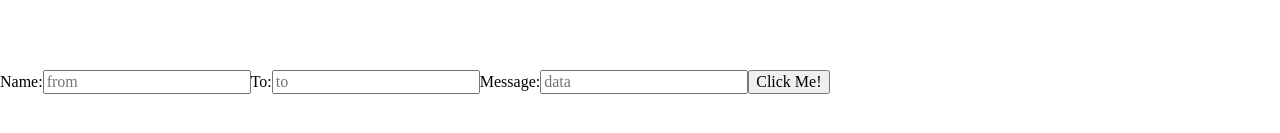
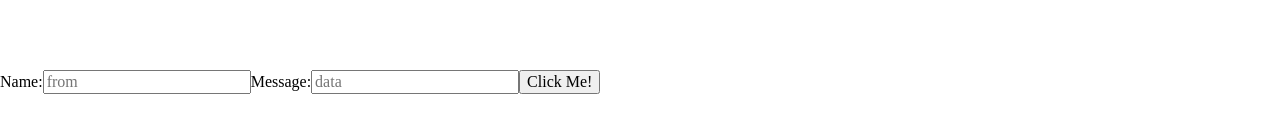
Before and after one commit to kamiifx/WebAppEksamen, a React (Create React App) app in the folder client/: page /contact in a window 1280 px wide. Shown: the part 491-624 px from the top of the page. Built offline with nearby package versions, Linux system fonts and the light colour scheme; no server answers.

Commit message:
adding user contact

```diff
--- a/client/src/components/Contact.js
+++ b/client/src/components/Contact.js
@@ -14,16 +14,39 @@ function Contact(){
     const [error, setError] = useState(null);
     const [success, setSuccess] = useState(false);
     const history = useHistory();
-    const {setUser} = useAuthContext();
-
+    const {user, setUser} = useAuthContext();
+    const [loading, setLoading] = useState(false)
     const { register, errors, handleSubmit, formState } = useForm({
         mode: 'onBlur',
     });
+    useEffect(() => {
+        const fetchUserData = async () => {
+            if (user === null){
+                setLoading(true);
+                try {
+                    const {data} = await getCurrent();
+                    console.log(data)
+                    setUser(data)
+                }catch (e) {
+                    setUser(null);
+                }
+                setLoading(false)
+            }
+        };
+        fetchUserData();
+    },[user])
+
 
 
     const onSubmit = async (formData) => {
 
-        console.log( + " test");
+        console.log(user.data.name);
+        /*const { to } = ""
+        formData = {
+            ...formData,
+            [to]: "adim@damin.com",
+
+        }*/
         const { data } = await create(formData);
         if (!data.success) {
             setCloseBtnState(true);
@@ -52,14 +75,7 @@ function Contact(){
                        ref={register({
                            required: true,
                        })}/>
-                <label for="to">To:</label>
-                <input id="to"
-                       placeholder="to"
-                       name="to"
-                       type="to"
-                       ref={register({
-                           required: true,
-                       })}/>
+
                 <label htmlFor="data">Message:</label>
                 <input id="data"
                        placeholder="data"
```
